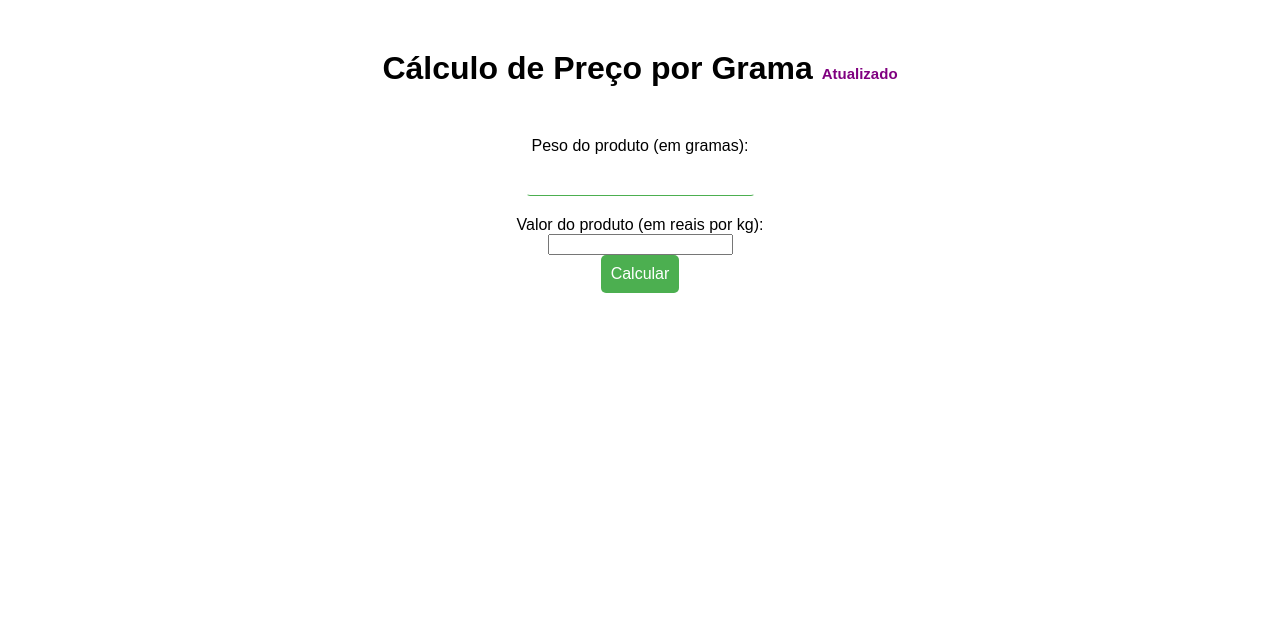
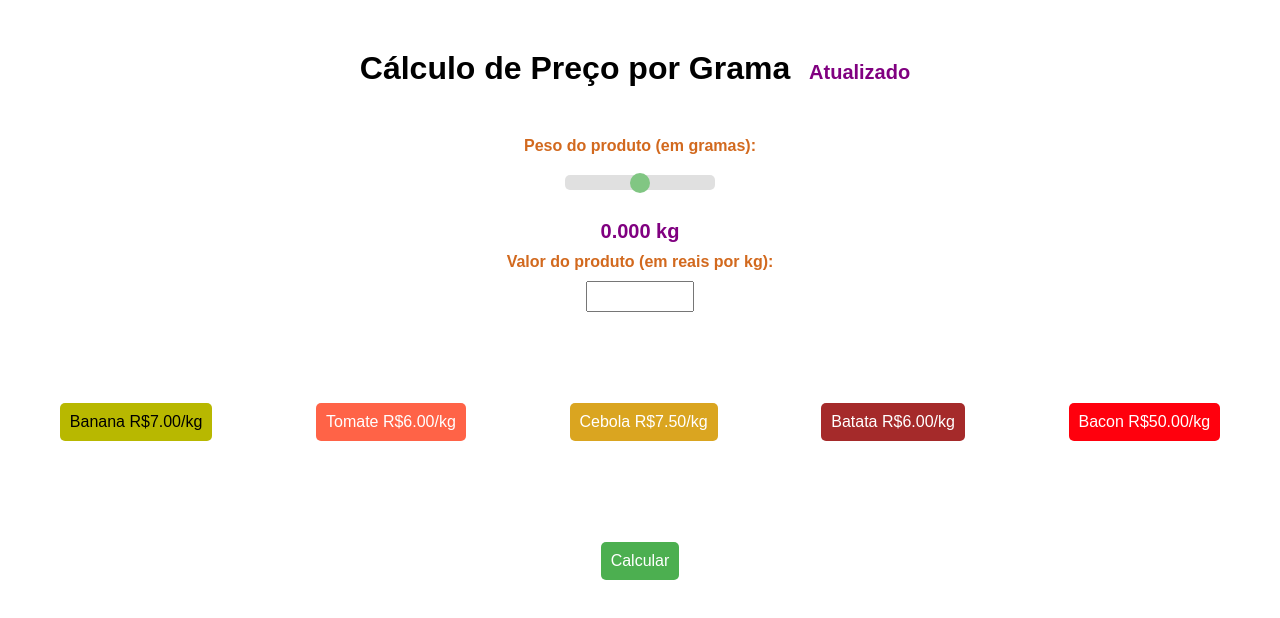
Before and after one commit to dionatan03/valor_por_quilo, a plain HTML site: page index.html in a window 1280 px wide. Drawn offline with Linux system fonts and the light colour scheme.

Commit message:
Update index.html
atualização moderna para sistema

```diff
--- a/index.html
+++ b/index.html
@@ -23,17 +23,33 @@
             margin-top: 50px;
         }
 
-        input[type="number"] {
-            padding: 10px;
+        input[type="range"] {
+            appearance: none;
+            width: 150px;
+            height: 15px;
             outline: 0;
-            box-shadow:none;
-            border-color:transparent;
-            border-bottom: 1px solid #4CAF50;
+            opacity: 0.7;
             border-radius: 5px;
-            font-size: 16px;
-            width: auto;
-            margin-bottom: 20px;
-            text-align: center;
+            background: #d3d3d3;
+            margin: 20px;
+        }
+
+        input[type="range"]::-webkit-slider-thumb {
+            appearance: none;
+            width: 20px;
+            height: 20px;
+            border-radius: 50%;
+            background: #4CAF50;
+            cursor: pointer;
+        }
+
+        input[type="range"]::-moz-range-thumb {
+            width: 20px;
+            height: 20px;
+            border: none;
+            border-radius: 50%;
+            background: #4CAF50;
+            cursor: pointer;
         }
 
         button {
@@ -47,8 +63,10 @@
         }
 
         span {
-           color: purple;
-           font-size: 15px;
+            color: purple;
+            font-weight: 600;
+            font-size: 20px;
+            margin: 10px;
         }
 
         .resultado {
@@ -57,6 +75,33 @@
             font-weight: bold;
             text-align: center;
         }
+
+        #botoesValores {
+            width: 100%;
+            height: 200px;
+            display: flex;
+            margin-top: 10px;
+            justify-content: space-around;
+            align-items: center;
+            flex-flow: row wrap;
+        }
+
+        .btn-valor1 {
+            background-color: rgb(184, 184, 0);
+            color: black;
+        }
+        .btn-valor2 {
+            background-color: tomato;
+        }
+        .btn-valor3 {
+            background-color: goldenrod;
+        }
+        .btn-valor4 {
+            background-color: brown;
+        }
+        .btn-valor5 {
+            background-color: rgb(255, 0, 13);
+        }
     </style>
 </head>
 
@@ -64,13 +109,23 @@
     <h1>Cálculo de Preço por Grama <span>Atualizado</span></h1>
 
     <form id="form">
-        <label for="peso">Peso do produto (em gramas):</label>
-        <input type="number" id="peso" name="peso" min="1" required>
+        <label style="font-weight: 700; color: chocolate;" for="peso">Peso do produto (em gramas):</label>
+        <input type="range" id="peso" name="peso" min="0" max="2500" required>
+        <span id="pesoLabel">0.000 kg</span>
 
-        <label for="valor">Valor do produto (em reais por kg):</label>
-        <input type="text" id="valor" name="valor" required>
+        <label for="valor" style="color: chocolate; margin-bottom: 10px; font-weight: 700;">Valor do produto (em reais
+            por kg):</label>
+        <input autocomplete="off" style="width: 100px; height: 25px;" type="text" id="valor" name="valor">
 
-        <button type="submit">Calcular</button>
+        <div id="botoesValores">
+            <button class="btn-valor1" data-valor="7.00">Banana R$7.00/kg</button>
+            <button class="btn-valor2" data-valor="6.00">Tomate R$6.00/kg</button>
+            <button class="btn-valor3" data-valor="7.50">Cebola R$7.50/kg</button>
+            <button class="btn-valor4" data-valor="6.00">Batata R$6.00/kg</button>
+            <button class="btn-valor5" data-valor="50.00">Bacon R$50.00/kg</button>
+        </div>
+
+        <button type="submit" style="margin-top: 20px;">Calcular</button>
     </form>
 
     <div id="resultado" class="resultado"></div>
@@ -79,9 +134,10 @@
         // Obter o formulário e o campo de resultado
         let form = document.getElementById("form");
         let resultado = document.getElementById("resultado");
+        let pesoLabel = document.getElementById("pesoLabel");
 
         // Adicionar um evento submit ao formulário
-        form.addEventListener("submit", function(event) {
+        form.addEventListener("submit", function (event) {
             // Prevenir o comportamento padrão do formulário de recarregar a página
             event.preventDefault();
 
@@ -101,7 +157,7 @@
 
         // Adicionar um manipulador de evento de entrada ao campo "valor" para atualizar automaticamente o valor
         let valorInput = document.getElementById("valor");
-        valorInput.addEventListener("input", function() {
+        valorInput.addEventListener("input", function () {
             let valor = this.value.replace(",", ".");
             if (valor.includes(".")) {
                 let parts = valor.split(".");
@@ -112,7 +168,53 @@
             }
             this.value = valor;
         });
+
+        // Atualizar o valor exibido do peso em quilogramas
+        let pesoInput = document.getElementById("peso");
+        pesoInput.addEventListener("input", function () {
+            let peso_gramas = parseFloat(this.value);
+            if (isNaN(peso_gramas)) {
+                peso_gramas = 0;
+            }
+            let peso_quilos = peso_gramas / 1000;
+            pesoLabel.innerHTML = peso_quilos.toFixed(3) + " kg";
+        });
+
+        // Adicionar um manipulador de evento de clique ao pesoLabel
+        pesoLabel.addEventListener("click", function () {
+            let valorAtual = parseFloat(pesoInput.value) || 0;
+            pesoLabel.innerHTML = `<input type="text" value="" id="pesoInput" /> kg`;
+            let pesoInputEdit = document.getElementById("pesoInput");
+            pesoInputEdit.focus();
+
+            pesoInputEdit.addEventListener("keypress", function (event) {
+                if (event.key === "Enter") {
+                    event.preventDefault();
+                    let novoValor = parseFloat(pesoInputEdit.value) || 0;
+                    pesoLabel.innerHTML = novoValor.toFixed(3) + " kg";
+                    pesoInput.value = novoValor * 1000;
+                }
+            });
+
+            pesoInputEdit.addEventListener("blur", function () {
+                let novoValor = parseFloat(pesoInputEdit.value) || 0;
+                pesoLabel.innerHTML = novoValor.toFixed(3) + " kg";
+                pesoInput.value = novoValor * 1000;
+            });
+        });
+
+        // Adicionar um manipulador de evento de clique aos botões de valores
+        let botoesValores = document.getElementsByClassName("btn-valor");
+        for (let i = 0; i < botoesValores.length; i++) {
+            let botaoValor = botoesValores[i];
+            botaoValor.addEventListener("click", function () {
+                let valor = parseFloat(this.getAttribute("data-valor"));
+                document.getElementById("valor").value = valor.toFixed(2);
+            });
+        }
     </script>
+
+
 </body>
 
 </html>
```
